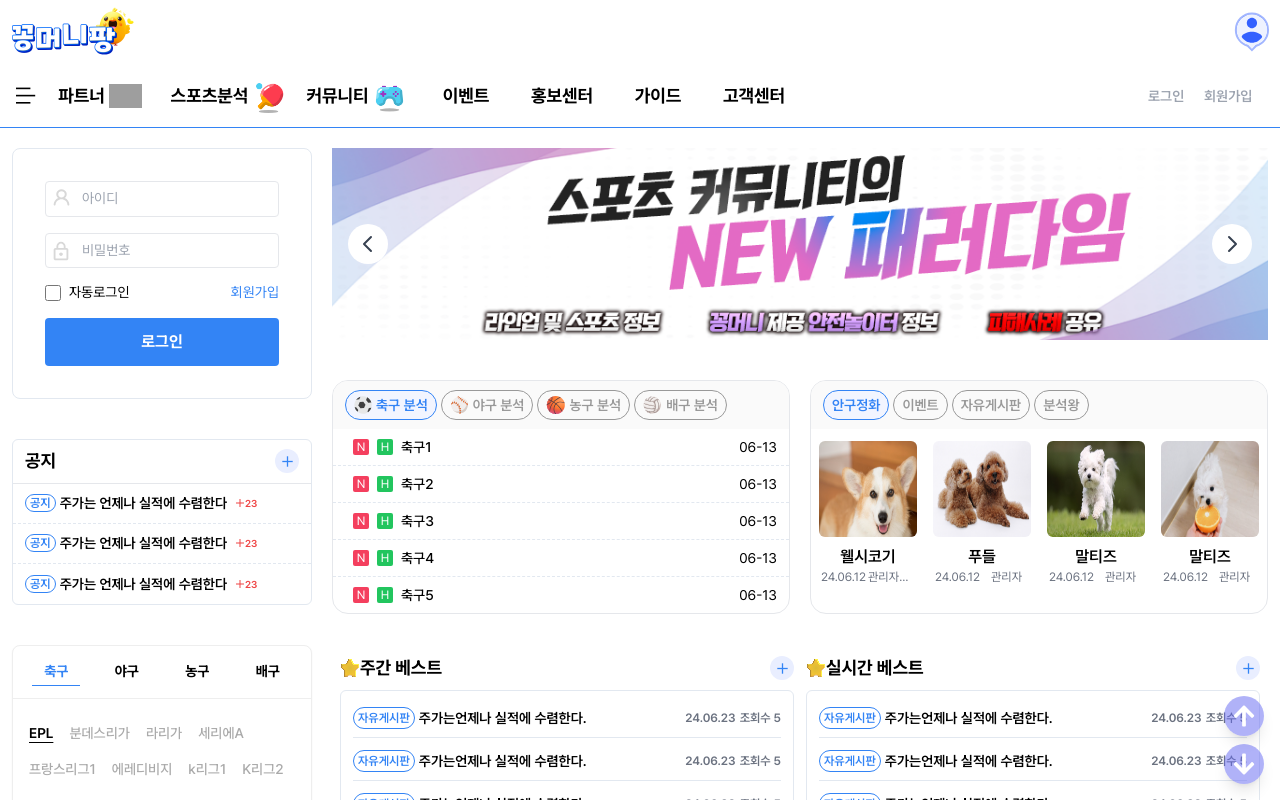
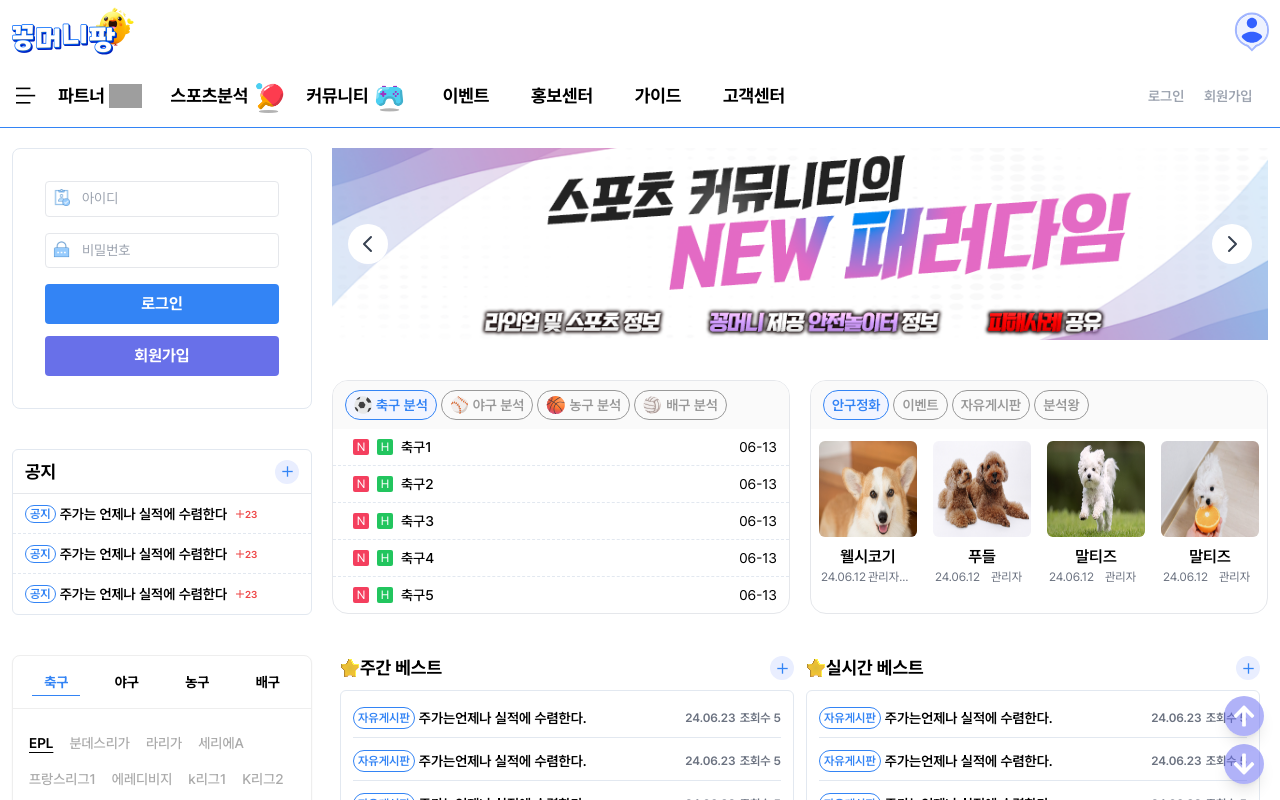
Before and after one commit to kimys-kor/next-communityproto2, a Next.js app: page / in a window 1280 px wide. Shown: the top 800 px of the page. Built offline with nearby package versions, Linux system fonts and the light colour scheme; grey boxes are pictures that could not be loaded.

Commit message:
로그인 디자인 수정

```diff
--- a/app/components/login/Login.tsx
+++ b/app/components/login/Login.tsx
@@ -1,9 +1,10 @@
 "use client";
 
 import React, { useState } from "react";
-import IdIcon from "/public/images/icon/idIcon.svg";
-import PassIcon from "/public/images/icon/passIcon.svg";
+import IdIcon from "/public/images/idIcon.png";
+import PassIcon from "/public/images/passIcon.png";
 import Link from "next/link";
+import Image from "next/image";
 
 const Login: React.FC = () => {
   const [email, setEmail] = useState("");
@@ -33,7 +34,13 @@ const Login: React.FC = () => {
             placeholder="아이디"
             required
           />
-          <IdIcon className="absolute top-2 left-2"></IdIcon>
+          <Image
+            src={IdIcon}
+            width={17}
+            height={17}
+            alt="Id Icon"
+            className="absolute top-2 left-2"
+          />
         </div>
         <div className="relative mb-4">
           <input
@@ -45,9 +52,15 @@ const Login: React.FC = () => {
             placeholder="비밀번호"
             required
           />
-          <PassIcon className="absolute top-2 left-2"></PassIcon>
+          <Image
+            src={PassIcon}
+            width={17}
+            height={17}
+            alt="Password Icon"
+            className="absolute top-2 left-2"
+          />
         </div>
-        <div className="flex justify-between items-center mb-4">
+        {/* <div className="flex justify-between items-center mb-4">
           <div className="flex items-center justify-center">
             <input
               id="default-checkbox"
@@ -68,15 +81,25 @@ const Login: React.FC = () => {
           >
             회원가입
           </Link>
+        </div> */}
+        <section className="flex flex-col gap-3">
+          <div className="flex flex-col gap-2 items-center justify-between">
+            <button
+              type="submit"
+              className="py-3 px-4  bg-blue hover:bg-[#2250f5] text-white font-bold w-full rounded focus:outline-none"
+            >
+              로그인
+            </button>
           </div>
           <div className="flex flex-col gap-2 items-center justify-between">
             <button
               type="submit"
-            className="py-4 px-4  bg-blue hover:bg-[#2250f5] text-white font-bold w-full rounded focus:outline-none"
+              className="py-3 px-4  bg-[#6870e9] hover:bg-[#525dee] text-white font-bold w-full rounded focus:outline-none"
             >
-            로그인
+              회원가입
             </button>
           </div>
+        </section>
       </form>
     </div>
   );
```
Also changed, not shown: public/images/idIcon.png (added), public/images/passIcon.png (added). Lines whose indentation alone changed are shown as unchanged.
